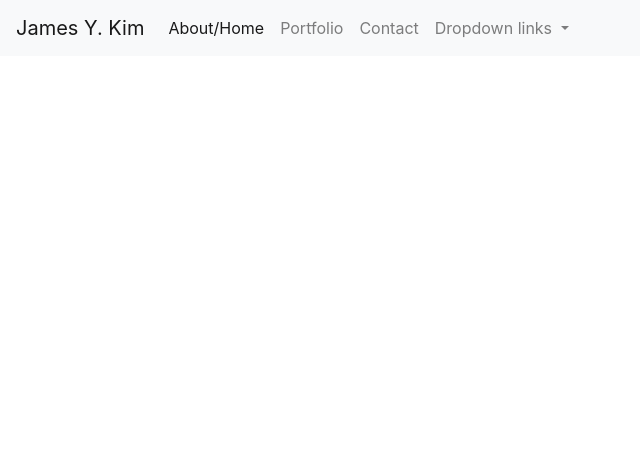
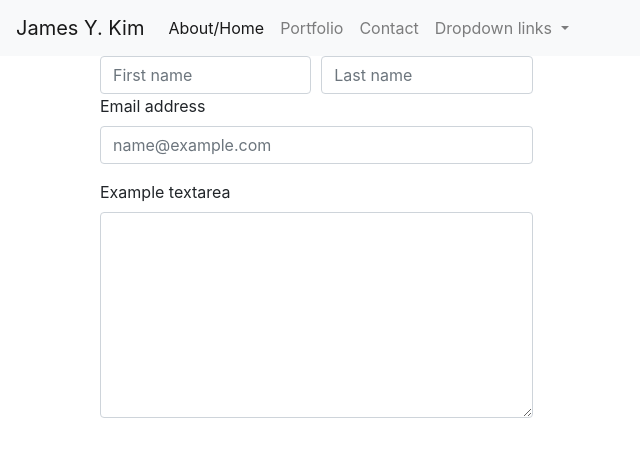
Before and after one commit to jyk524/Homework2, a plain HTML site: page contact.html in a window 1280 px wide. Shown: the whole page, without its empty margins (0-640 px from the left). Drawn offline with nearby package versions, Linux system fonts and the light colour scheme.

Commit message:
added contact

```diff
--- a/contact.html
+++ b/contact.html
@@ -48,5 +48,30 @@
     </div>
   </nav>
 
+  <form class="container">
+    <div class="col-5">
+
+        <div class="form-row">
+          <div class="col">
+            <input type="text" class="form-control" placeholder="First name">
+          </div>
+          <div class="col">
+            <input type="text" class="form-control" placeholder="Last name">
+          </div>
+        </div>
+      <div class="form-group">
+        <label for="exampleFormControlInput1">Email address</label>
+        <input type="email" class="form-control" id="exampleFormControlInput1" placeholder="name@example.com">
+      </div>
+
+      <div class="form-group">
+        <label for="exampleFormControlTextarea1">Example textarea</label>
+        <textarea class="form-control" id="exampleFormControlTextarea1" rows="8"></textarea>
+    </div>
+  </form>
+
+
+
+
 </body>
 </html>
```
Lines whose indentation alone changed are shown as unchanged.
